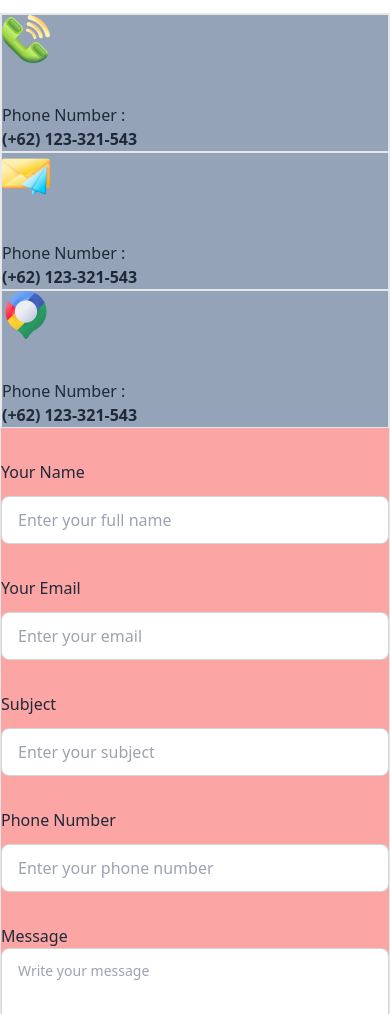
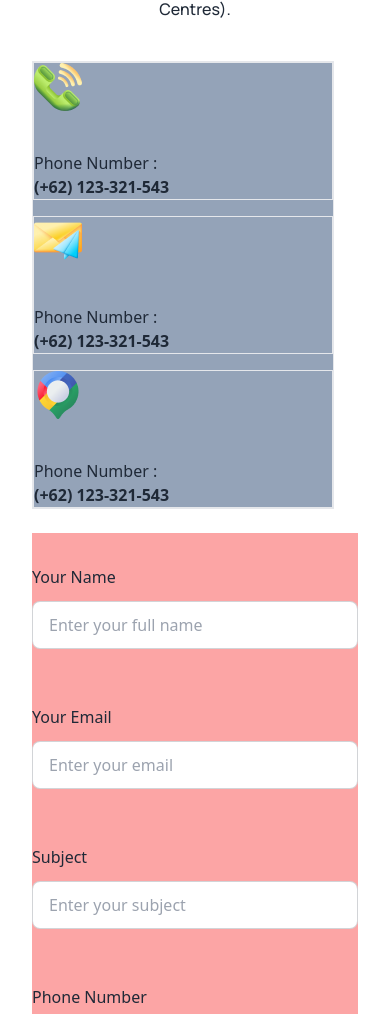
Before and after one commit to Najmulsp/Hockey-Club-Web, a plain HTML site: page index.html in a window 390 px wide. Shown: the part 7890-8904 px from the top of the page. Drawn offline with nearby package versions, Linux system fonts and the light colour scheme.

Commit message:
re-arrange get in touch section

```diff
--- a/index.html
+++ b/index.html
@@ -13,19 +13,7 @@
 <link href="https://fonts.googleapis.com/css2?family=Manrope:wght@200..800&display=swap" rel="stylesheet">
 <!-- font awesome cdn link -->
 <link rel="stylesheet" href="https://cdnjs.cloudflare.com/ajax/libs/font-awesome/6.5.1/css/all.min.css" integrity="sha512-DTOQO9RWCH3ppGqcWaEA1BIZOC6xxalwEsw9c2QQeAIftl+Vegovlnee1c9QX4TctnWMn13TZye+giMm8e2LwA==" crossorigin="anonymous" referrerpolicy="no-referrer" />
-<!-- tailwind custom color -->
-<!-- <script>
-    tailwind.config = {
-      theme: {
-        extend: {
-          colors: {
-            clifford: '#da373d',
-            primary-color:'#FF4240',
-          }
-        }
-      }
-    }
-  </script> -->
+
 <style>
     .font-manrope{
         font-family: "Manrope", sans-serif;
@@ -69,7 +57,7 @@
 </nav>
 <!-- this is carosel banner section -->
 
-    <div class="w-auto  lg:container lg:relative mx-auto px-2 lg:px-24">
+    <div class="w-auto h-auto  lg:container lg:relative mx-auto px-2 lg:px-24">
         <div class="carousel w-full  ">
             <div id="slide1" class="carousel-item relative w-full   ">
               <img src="Images/1.png" class="w-full" />
@@ -98,8 +86,8 @@
                 <a href="#slide1" class="btn btn-circle">❯</a>
               </div>
             </div>
-          </div>
-          <div class=" lg:absolute lg:right-32 lg:-translate-y-56 w-full  lg:w-2/5 p-8 bg-[#131318] rounded-2xl  ">
+
+          <div class=" lg:absolute lg:right-36 lg:translate-y-96 w-full h-full lg:w-2/5 p-8 bg-[#131318] rounded-2xl  ">
             <h2 class="text-white text-2xl font-manrope font-extrabold">Meet all the heroes from the field</h2>
             <p class="text-white text-base font-manrope font-medium py-3 ">The game of field hockey is played widely across the world. Field hockey is, in fact, the second largest team sport in the world played in over 100 countries</p>
                             </div>
@@ -330,37 +318,36 @@
     </section >
     <!-- get in touch section -->
 <section class="mt-24">
-    <div class="container mx-auto lg:mx-24 ">
+    <div class="container mx-auto lg:px-24 px-8 ">
             <h2 class="text-[rgb(19,19,24)] text-xl lg:text-4xl font-manrope font-extrabold text-center">Get In Touch</h2>
             <p class="text-[rgba(19, 19, 24, 0.60)] font-manrope font-medium text-center py-4">To contact our Sports Centres directly, please refer to the Directory of Sports Centres <br> (previously known as Sports & Recreation Centres).</p>
-    <div>
+
   <div class="mt-6 grid grid-cols-1 lg:grid-cols-3 gap-6">
 
-    <div class="border bg-slate-400">
-        <div>
-            <div class="bg-[ rgba(188, 237, 109, 0.10)] border">
+    <div class="border  bg-slate-400 space-y-4">
+       <div class="bg-[ rgba(188, 237, 109, 0.10)] border">
             <img src="Images/Group 1171275317.png" alt="">
             <p class="pt-10">Phone Number : </p>
             <p class="font-bold">(+62) 123-321-543</p>
-        </div>
+            </div>
 
             <div class="bg-[rgba(253, 221, 95, 0.10)] border">
             <img src="Images/Group 1171275318.png " alt="">
             <p class="pt-10">Phone Number : </p>
             <p class="font-bold">(+62) 123-321-543</p>
-        </div>
-        <div>
+            </div>
+
             <div class="bg-[rgba(253, 221, 95, 0.10)] border">
             <img src="Images/Group 1171275321.png" alt="">
             <p class="pt-10">Phone Number : </p>
             <p class="font-bold">(+62) 123-321-543</p>
-        </div>
+       </div>
     </div>
 
 
 
       <div class="col-span-2">
-        <div class="grid grid-cols-1 lg:grid-cols-2 bg-red-300">
+        <div class="grid gap-6 grid-cols-1 lg:grid-cols-2 bg-red-300">
           <div class="mt-8">
               <label for="text">Your Name</label>
               <input type="text" placeholder="Enter your full name" class="mt-3 input input-bordered w-full" />
@@ -379,6 +366,7 @@
               <label for="number">Phone Number</label>
               <input type="number" placeholder="Enter your phone number" class="mt-3 input input-bordered w-full" />
           </div>
+        </div>
 
             <div class="mt-8">
              <label for="number">Message</label>
@@ -411,7 +399,7 @@
 </div>
   </div>
 </div>
-<div class="flex gap-24 py-12 justify-center items-center">
+<div class="flex gap-8 lg:gap-24 py-12 justify-center items-center">
 <div>
   <nav class="text-white space-y-3 text-center lg:text-left   grid grid-cols-1 justify-center items-center ">
     <header class="footer-title">Company</header>
```
